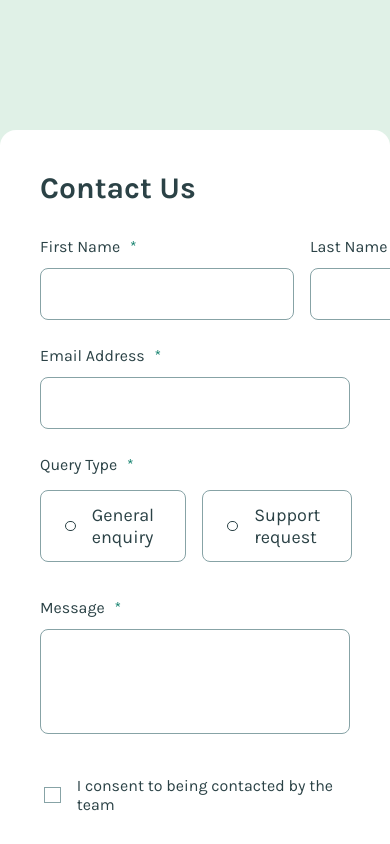
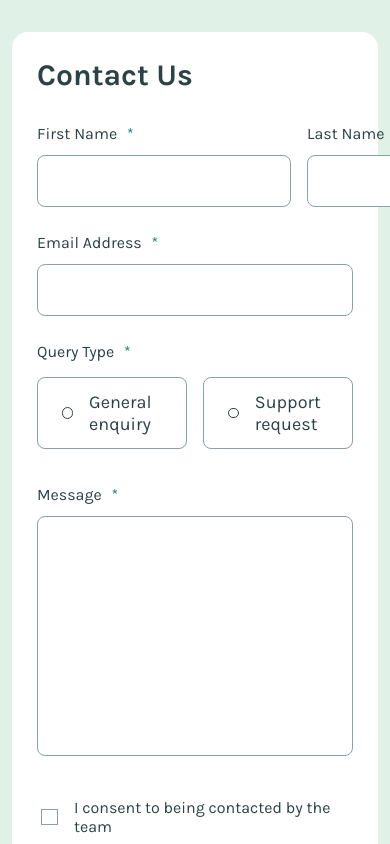
Before and after one commit to k-malkiewicz/contact_form, an Angular app: page / in a window 390 px wide. Shown: the top 844 px of the page. Built offline with nearby package versions, Linux system fonts and the light colour scheme.

Commit message:
Modify global styles

```diff
--- a/src/styles.scss
+++ b/src/styles.scss
@@ -20,6 +20,7 @@ body {
 }
 
 main {
+    padding: 0 12px;
     display: grid;
     grid-template-columns: minmax(0, 735px);
     justify-content: center;
@@ -107,3 +108,14 @@ input[type=radio] {
         border: none;
     }
 }
+
+@media(max-width: 450px) {
+    form {
+        margin: 32px 0;
+        padding: 25px;
+    }
+
+    textarea {
+        min-height: 240px;
+    }
+}
```
